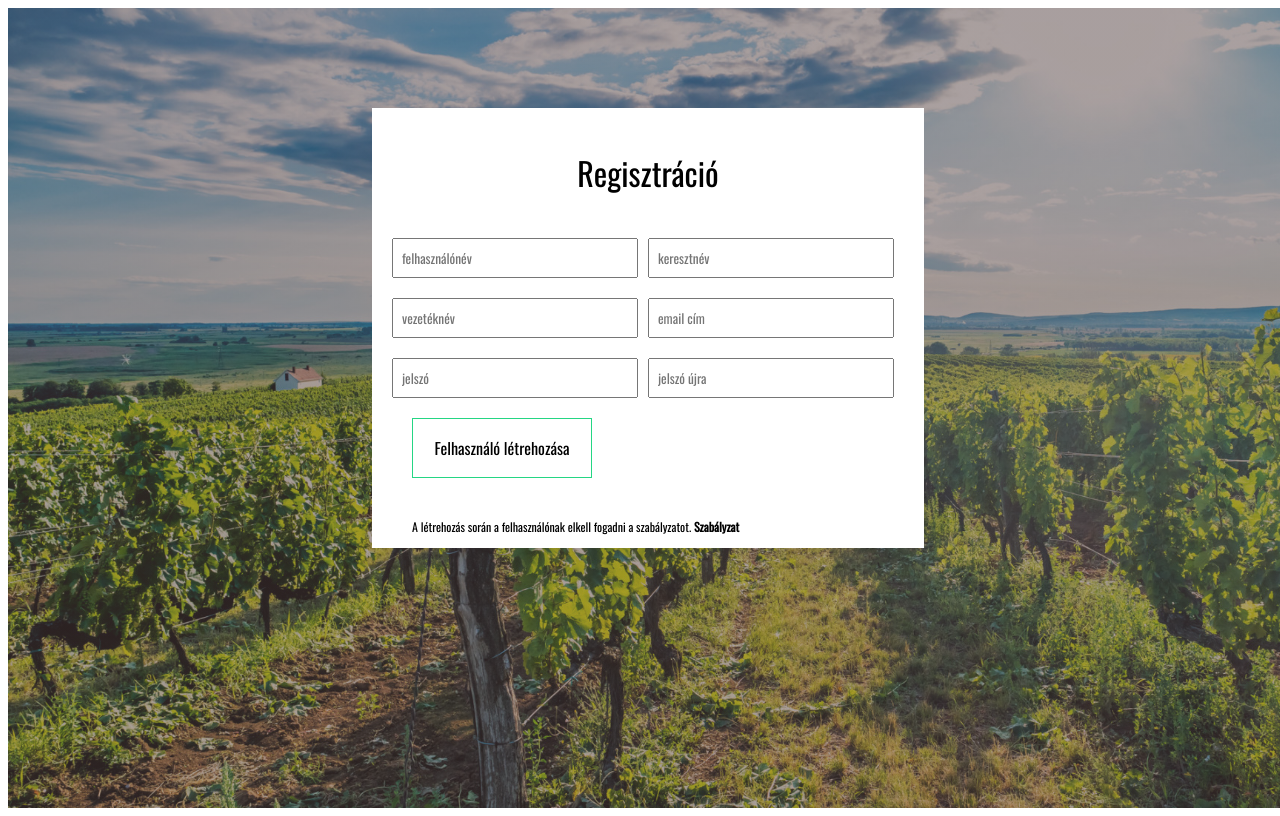
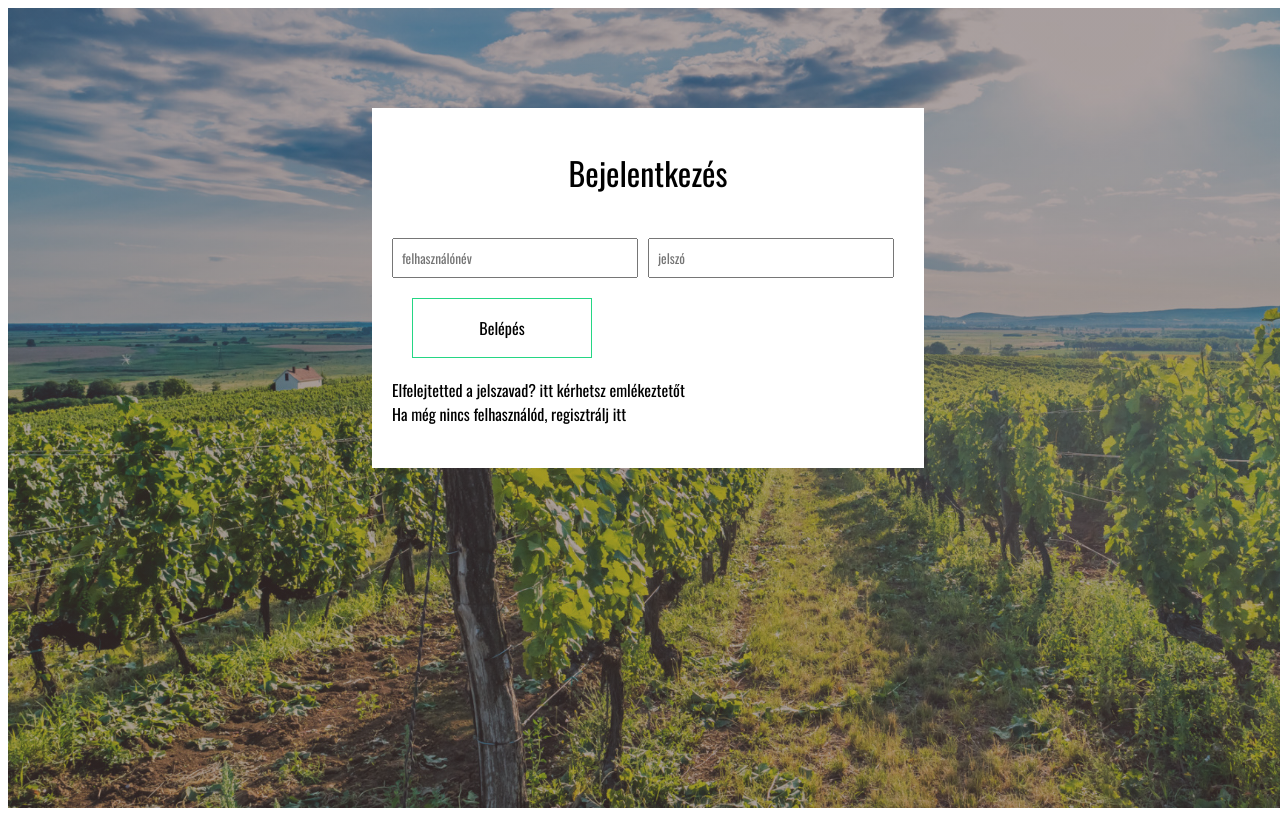
Before and after one commit to lgadam/ii3vey_szakd, a React (Create React App) app in the folder my-app/: page / in a window 1280 px wide. Built offline with nearby package versions, Linux system fonts and the light colour scheme.

Commit message:
Login page: added container and form style
Login page: added container and form style

```diff
--- a/my-app/src/App.jsx
+++ b/my-app/src/App.jsx
@@ -1,7 +1,7 @@
-import Register from "./Pages/Register";
+import Login from "./Pages/Login";
 
 const App = () => {
-    return <Register/>;
+    return <Login />;
 }
 
 export default App;
--- a/my-app/src/Pages/Login.jsx
+++ b/my-app/src/Pages/Login.jsx
@@ -1,8 +1,46 @@
 import styled from "styled-components"
 import "../Components/Slider.css"
-import register_bg from '../register_bg1.jpg';
+import login_bg from '../register_bg1.jpg';
 
-const Container = styled.div``
+const Container = styled.div`
+    width: 100vw;
+    height: 100vh;
+    background: linear-gradient(
+        rgba(86, 67, 67, 0.5),
+        rgba(86, 67, 67, 0.5)
+    ),
+    url(${login_bg});
+    background-size: cover;
+    display: flex;
+    text-align: center;
+    justify-content: center;
+`
+const Wrapper = styled.div`
+    margin-top: 100px;
+    height: 40%;
+    width: 40%;
+    padding: 20px;
+    background-color: white;
+`
+const Link = styled.a`
+`
+const Title = styled.h1`
+    font-weight: 400;
+    font-size: 32px;
+`
+const Form = styled.form`
+    display: flex;
+    flex-wrap: wrap;
+`
+const Button = styled.button`
+    margin: 20px 20px;
+`
+const Input = styled.input`
+    flex: 1;
+    min-width: 40%;
+    margin: 20px 10px 0px 0px;
+    padding: 8px;
+`
 const Login = () => {
   return (
     <Container>
@@ -13,7 +51,7 @@ const Login = () => {
                 <Input placeholder="jelszó" />
                 <Button className="btn-slider">Belépés</Button>
                 <Link>Elfelejtetted a jelszavad? itt kérhetsz emlékeztetőt</Link>
-                <Link>Ha még nincs fiókod, itt regisztrálhatsz</Link>
+                <Link>Ha még nincs felhasználód, regisztrálj itt</Link>
             </Form>
         </Wrapper>
     </Container>
```
